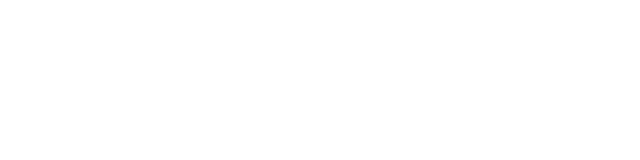
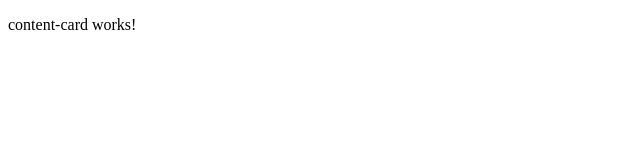
Before and after one commit to Ahmedbash98/Ahmed_Abdella_WEB601Assignments, an Angular app in the folder A_Abdella_MyFavouriteFootballPlayer/: page / in a window 1280 px wide. Shown: the top 160 px of the page, without its empty margins (0-640 px from the left). Built offline with nearby package versions, Linux system fonts and the light colour scheme.

Commit message:
Update app.component.html

```diff
--- a/A_Abdella_MyFavouriteFootballPlayer/src/app/app.component.html
+++ b/A_Abdella_MyFavouriteFootballPlayer/src/app/app.component.html
@@ -1,5 +1,5 @@
 
   <div>
-    <app-content-card *ngFor="let item of players; index as i; first as isFirst" [contentItem]="item">
+    <app-content-card>
     </app-content-card>
   </div>
```
